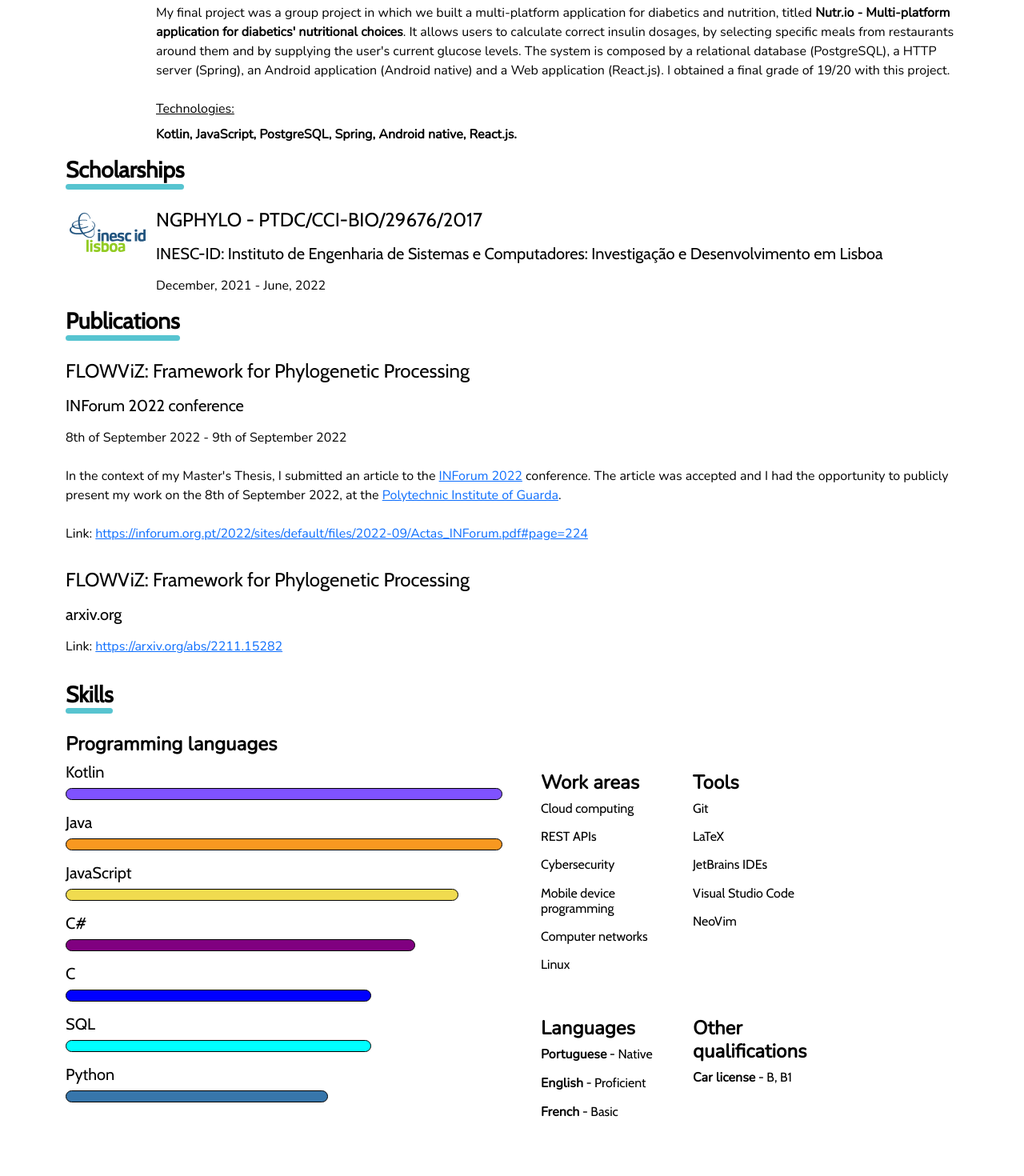
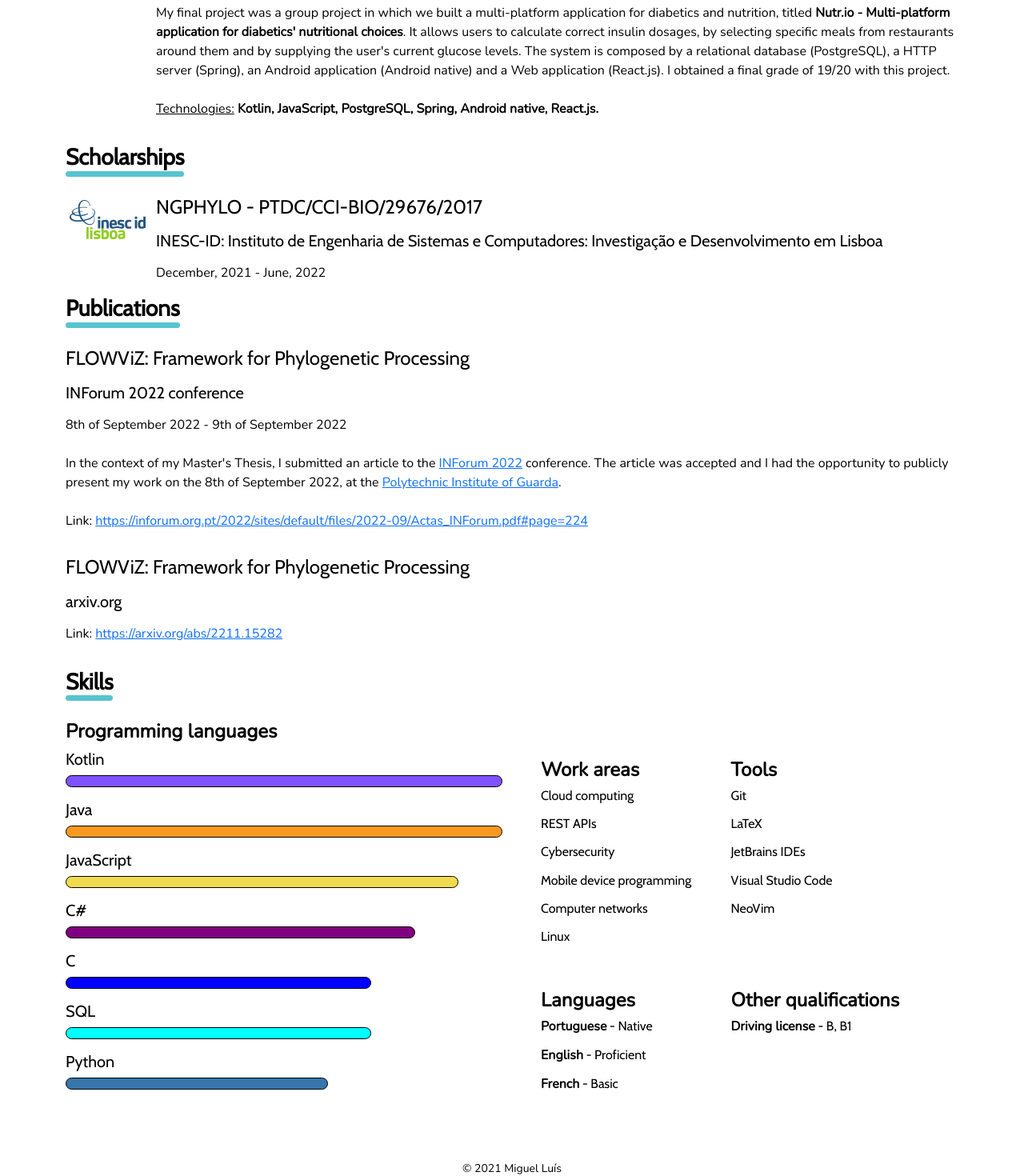
Before and after one commit to mig07/my-portfolio, a React (Create React App) app: page / in a window 1280 px wide. Shown: the part 1240-2710 px from the top of the page at 80% size. Built offline with nearby package versions, Linux system fonts and the light colour scheme.

Commit message:
Fixed a column margin; fixed a paragraph; fixed a typo

```diff
--- a/src/sections/Education.js
+++ b/src/sections/Education.js
@@ -70,11 +70,13 @@ export default function Bio() {
                 application (React.js). I obtained a final grade of 19/20 with
                 this project.
               </p>
-              <u>Technologies:</u>{" "}
-              <b>
-                Kotlin, JavaScript, PostgreSQL, Spring, Android native,
-                React.js.
-              </b>
+              <p>
+                <u>Technologies:</u>{" "}
+                <b>
+                  Kotlin, JavaScript, PostgreSQL, Spring, Android native,
+                  React.js.
+                </b>
+              </p>
             </>
           }
         />
--- a/src/sections/Skills.js
+++ b/src/sections/Skills.js
@@ -52,7 +52,7 @@ export default function Skills() {
             </h4>
             <LanguageGraph graphData={languageGraphData} />
           </Col>
-          <Col xs={12} md={4} className="mx-4">
+          <Col xs={11} md={5} className="ms-4">
             <Row className="mt-5">
               <Col>
                 <h4>
@@ -103,7 +103,7 @@ export default function Skills() {
                 </h4>
                 <Stack gap={2}>
                   <h6>
-                    <b>Car license</b> - B, B1
+                    <b>Driving license</b> - B, B1
                   </h6>
                 </Stack>
               </Col>
```
